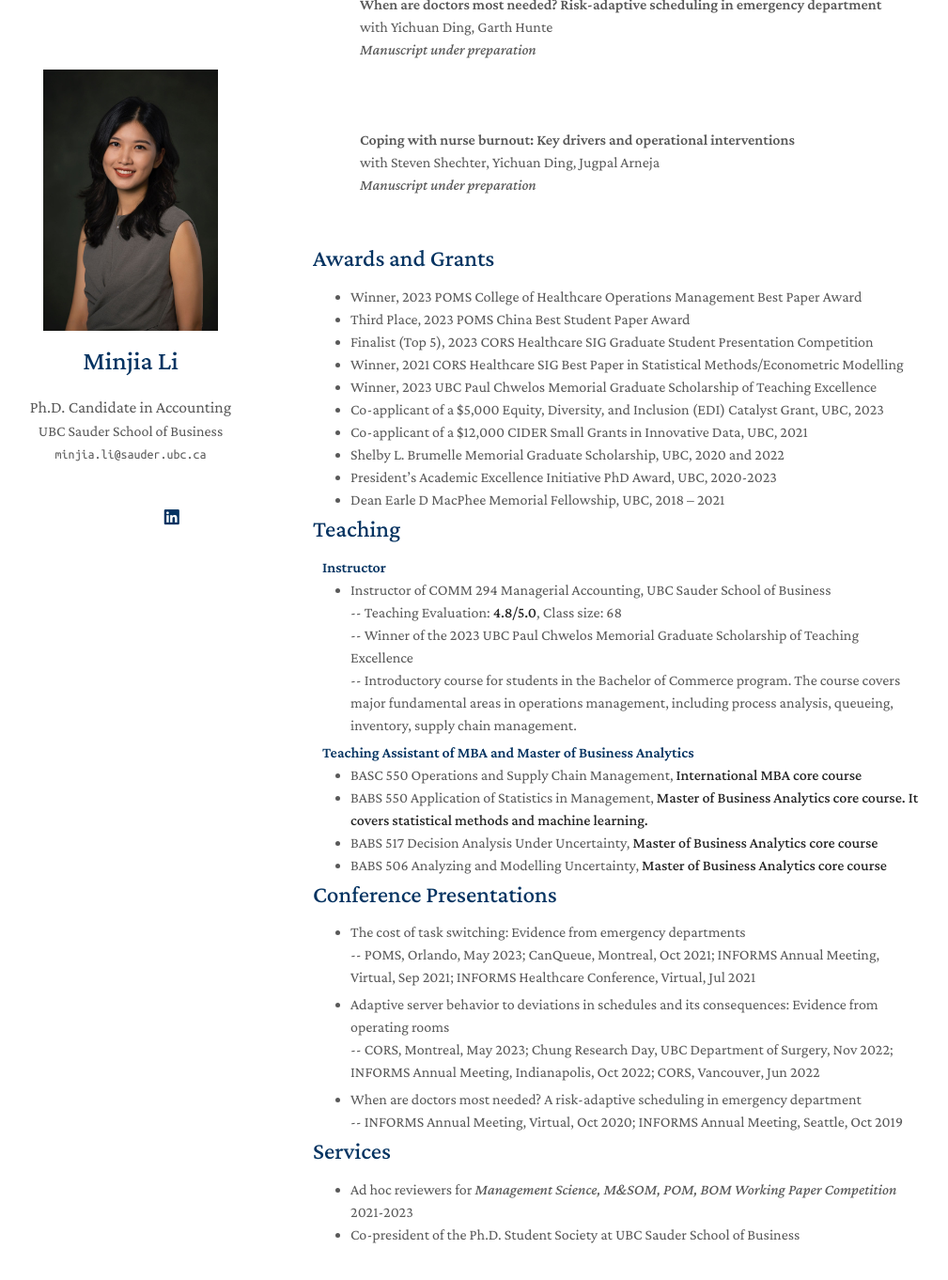
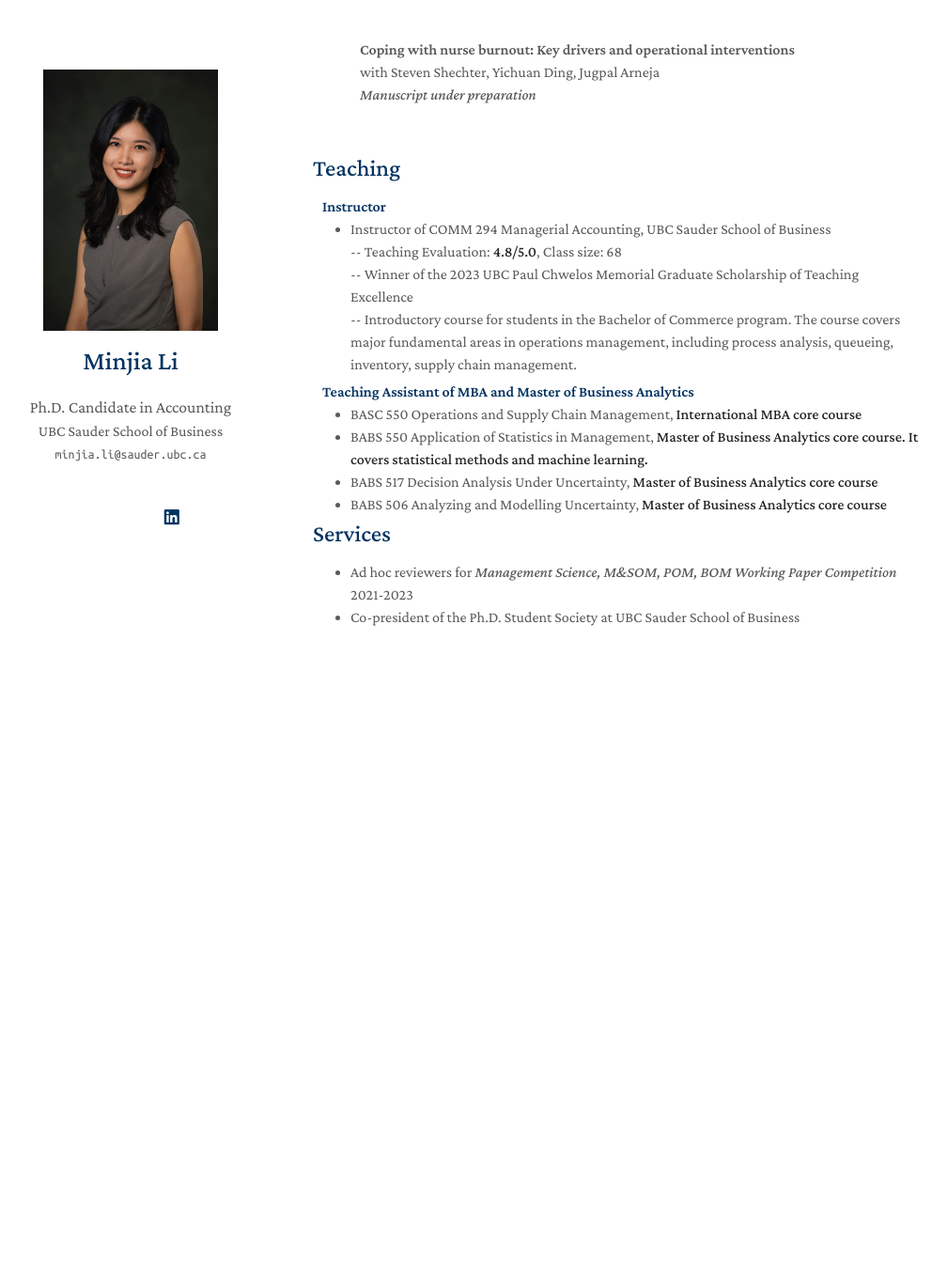
Before and after one commit to zeyang1225/zeyang1225.github.io, a Jekyll site: the page built from index.md, in a window 1280 px wide and 1400 px high, scrolled down 1584 px. Shown: the top 1362 px of the window at 94% size, without its empty margins (137-1146 px from the left). Built offline with Jekyll 4.4.1, drawn with Linux system fonts in a browser that asks for light colours; nearby versions of some CDN libraries; a style sheet for code colours, icons or effects is not loaded; our own code applies the rules of GitHub Pages for plain Markdown files; after the commit the page ends 2332 px from its top, so only the background shows below that; some of the changed text lies outside the part shown.

Commit message:
Update index.md

```diff
--- a/index.md
+++ b/index.md
@@ -2,22 +2,18 @@
 layout: homepage
 ---
 
-## About Me
+## Short Bio
 
 Hello, and welcome to my website! I am currently a Ph.D. candidate in the [Operations and Logistics Division](https://www.sauder.ubc.ca/thought-leadership/divisions/operations-and-logistics) at UBC Sauder School of Business. I am actively **on the 2023-2024 job market**. My advisors are [Yichuan Ding](https://www.mcgill.ca/desautels/yichuan-daniel-ding), [Mahesh Nagarajan](https://www.sauder.ubc.ca/people/mahesh-nagarajan), [Steven Shechter](https://www.sauder.ubc.ca/people/steven-shechter).
 
 My primary areas of interest lie in healthcare operations management, data analytics, and behavioral queueing. I am passionate about leveraging data-driven methods to facilitate innovative solutions in different healthcare delivery sites, from emergency departments to operating rooms. Throughout my academic journey, I have consistently been engaged in the development and application of empirical, optimization, and machine learning techniques to analyze complex healthcare datasets. My objective is to harness these tools to enhance both the efficacy and quality of healthcare delivery and to generate meaningful insights that can inform policy and decision-making. My research has been acknowledged with the [2023 POMS College of Healthcare Operations Management Best Paper Award](https://www.linkedin.com/posts/xin-david-ding-5b5b618_conference-education-poms-activity-7067906007045156864-xIVs?utm_source=share&utm_medium=member_desktop). I am also interested in supply chain management and open to other fields in operations management.
 
-In the realm of teaching, I have a proven track record in delivering high-quality education, particularly in business analytics and machine learning. My commitment to teaching excellence has been recognized both through a strong evaluation score of 4.8/5.0 and the 2023 UBC Paul Chwelos Memorial Graduate Scholarship of Teaching Excellence. I am dedicated to fostering an active learning environment that inspires students and caters to diverse learning styles.
+I am currently on the 2023-2024 academic job market.
 
 My CV can be found [here](assets/files/yiwen_cv.pdf).
 
 {% include_relative _includes/papers.md %}
 
-{% include_relative _includes/awards.md %}
-
 {% include_relative _includes/teaching.md %}
 
-{% include_relative _includes/talks.md %}
-
 {% include_relative _includes/services.md %}
```
